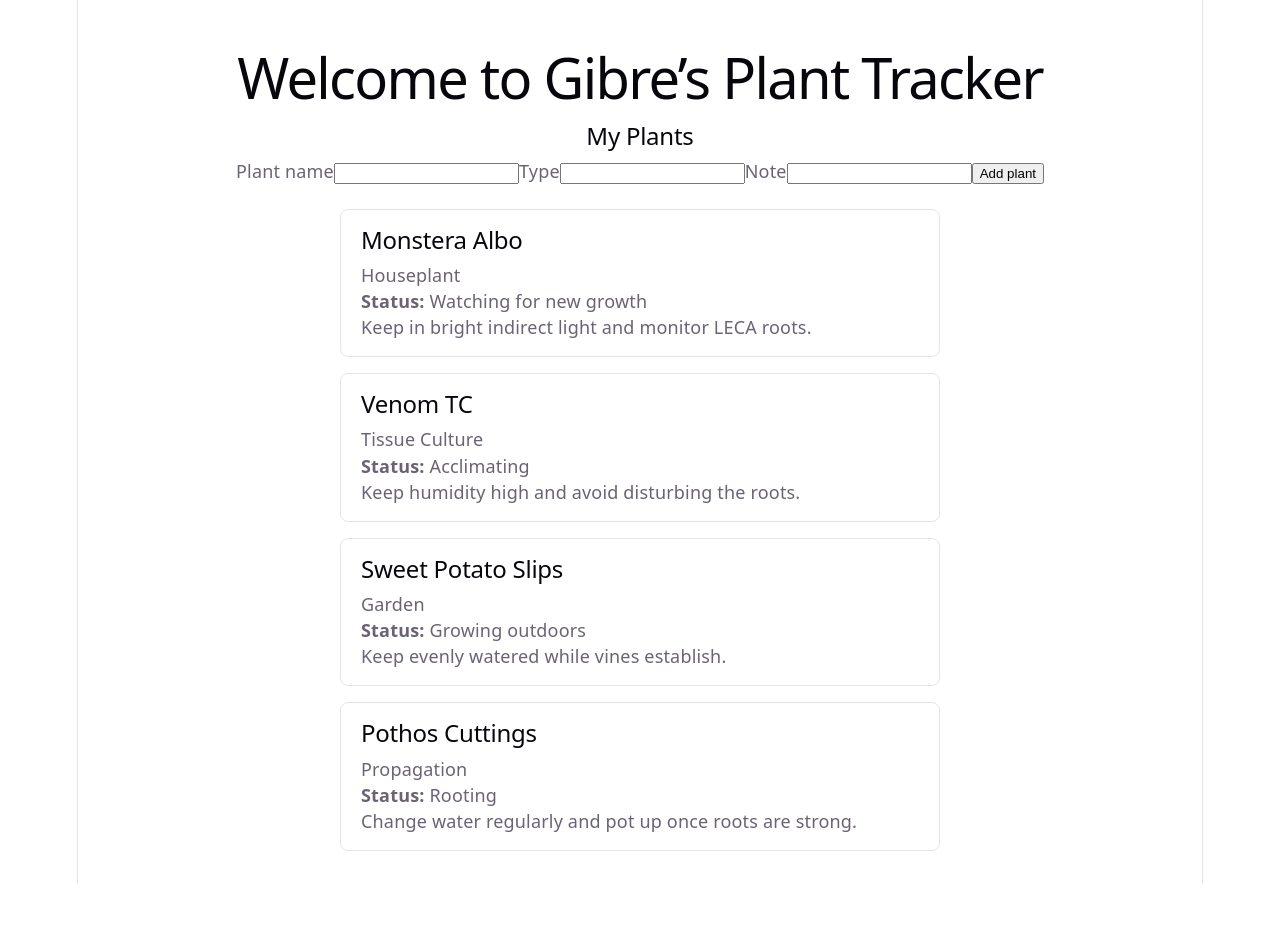
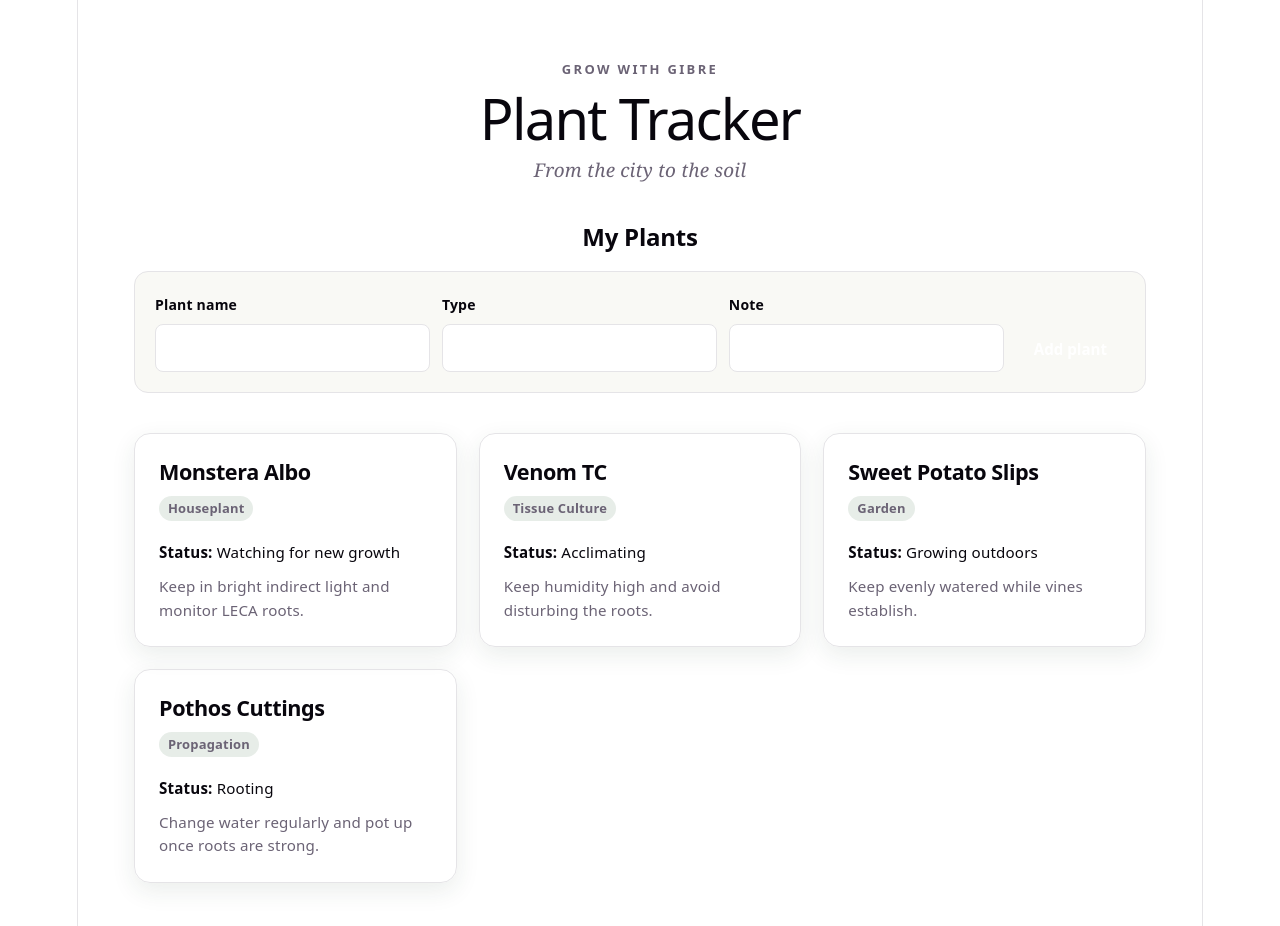
Before and after one commit to dc4622ne/plant-inventory, a React (Vite) app: page / in a window 1280 px wide. Shown: the top 926 px of the page. Before the commit the page ends 883 px from the top, so only its background shows below. Built offline with nearby package versions, Linux system fonts and the light colour scheme.

Commit message:
Improve plant card styling

```diff
--- a/src/App.css
+++ b/src/App.css
@@ -1,30 +1,206 @@
 .plant-inventory {
-  padding: 32px;
+  width: 100%;
+  padding: clamp(24px, 5vw, 56px);
+  box-sizing: border-box;
+}
+
+.brand-header {
+  max-width: 760px;
+  margin: 0 auto 40px;
+}
+
+.brand-header h1 {
+  margin: 6px 0 8px;
+  line-height: 1.08;
+}
+
+.brand-name {
+  color: var(--brand-gold);
+  font-size: 0.72rem;
+  font-weight: 800;
+  letter-spacing: 0.18em;
+  text-transform: uppercase;
+}
+
+.brand-tagline {
+  color: var(--brand-leaf);
+  font-family: 'Playfair Display', Georgia, serif;
+  font-size: 1.05rem;
+  font-style: italic;
+}
+
+.plant-section {
+  max-width: 1040px;
+  margin: 0 auto;
+}
+
+.section-title {
+  margin-bottom: 20px;
+  font-weight: 650;
+}
+
+.plant-form {
+  display: grid;
+  grid-template-columns: repeat(3, minmax(0, 1fr)) auto;
+  gap: 10px 12px;
+  align-items: end;
+  margin-bottom: 40px;
+  padding: 20px;
+  text-align: left;
+  background: var(--social-bg);
+  border: 1px solid var(--border);
+  border-radius: 14px;
+}
+
+.form-field {
+  display: grid;
+  gap: 6px;
+}
+
+.form-field label {
+  color: var(--text-h);
+  font-size: 0.78rem;
+  font-weight: 650;
+}
+
+.form-field input {
+  min-width: 0;
+  padding: 10px 12px;
+  color: var(--text-h);
+  font: inherit;
+  font-size: 0.88rem;
+  background: var(--bg);
+  border: 1px solid var(--border);
+  border-radius: 8px;
+  outline: none;
+  transition: border-color 160ms ease, box-shadow 160ms ease;
+}
+
+.form-field input:focus {
+  border-color: var(--accent);
+  box-shadow: 0 0 0 3px var(--accent-bg);
+}
+
+.plant-form button {
+  min-height: 43px;
+  padding: 10px 18px;
+  color: #fff;
+  font: inherit;
+  font-size: 0.84rem;
+  font-weight: 700;
+  background: var(--brand-deep);
+  border: 0;
+  border-radius: 8px;
+  cursor: pointer;
+  transition: filter 160ms ease, transform 160ms ease;
+}
+
+.plant-form button:hover {
+  filter: brightness(0.92);
+  transform: translateY(-1px);
+}
+
+.plant-form button:focus-visible {
+  outline: 3px solid var(--accent-border);
+  outline-offset: 2px;
 }
 
 .plant-list {
-  max-width: 600px;
-  margin: 24px auto 0;
+  margin: 0;
   padding: 0;
   display: grid;
-  gap: 16px;
-  list-style: none;
+  grid-template-columns: repeat(auto-fit, minmax(min(100%, 250px), 1fr));
+  gap: 22px;
   text-align: left;
 }
 
 .plant-card {
-  padding: 16px 20px;
+  position: relative;
+  overflow: hidden;
+  padding: 24px;
+  background: color-mix(in srgb, var(--brand-cream) 42%, #fff);
   border: 1px solid var(--border);
-  border-radius: 8px;
+  border-radius: 16px;
+  box-shadow: 0 8px 24px rgba(31, 61, 43, 0.09);
+  transition: box-shadow 180ms ease, transform 180ms ease;
 }
 
-.plant-card h3 {
-  margin: 0 0 4px;
-  color: var(--text-h);
+.plant-card::before {
+  content: '';
+  position: absolute;
+  inset: 0 auto 0 0;
+  width: 4px;
+  background: linear-gradient(var(--brand-gold), var(--brand-leaf));
 }
 
-@media (max-width: 600px) {
-  .plant-inventory {
-    padding: 20px;
+.plant-card:hover {
+  box-shadow: 0 14px 34px rgba(31, 61, 43, 0.15);
+  transform: translateY(-3px);
+}
+
+.plant-card h2 {
+  margin: 0 0 8px;
+  font-size: 1.2rem;
+  font-weight: 700;
+  line-height: 1.25;
+  letter-spacing: -0.02em;
+}
+
+.plant-type {
+  display: inline-block;
+  margin-bottom: 18px;
+  padding: 4px 9px;
+  color: var(--brand-green);
+  font-size: 0.72rem;
+  font-weight: 700;
+  line-height: 1.3;
+  background: rgba(107, 143, 113, 0.16);
+  border-radius: 999px;
+}
+
+.plant-status {
+  margin-bottom: 10px;
+  color: var(--text-h);
+  font-size: 0.84rem;
+}
+
+.plant-note {
+  font-size: 0.84rem;
+  line-height: 1.55;
+}
+
+@media (max-width: 760px) {
+  .plant-form {
+    grid-template-columns: 1fr;
+  }
+
+  .plant-form button {
+    margin-top: 4px;
   }
 }
+
+@media (max-width: 480px) {
+  .plant-inventory {
+    padding: 24px 16px 36px;
+  }
+
+  .brand-header {
+    margin-bottom: 30px;
+  }
+
+  .plant-form,
+  .plant-card {
+    padding: 18px;
+  }
+
+  .plant-list {
+    gap: 16px;
+  }
+}
+
+@media (prefers-reduced-motion: reduce) {
+  .plant-card,
+  .plant-form button {
+    transition: none;
+  }
+}
--- a/src/App.jsx
+++ b/src/App.jsx
@@ -53,11 +53,16 @@ function App() {
 
   return (
     <main className="plant-inventory">
-      <h1>Welcome to Gibre’s Plant Tracker</h1>
+      <header className="brand-header">
+        <p className="brand-name">Grow With Gibre</p>
+        <h1>Plant Tracker</h1>
+        <p className="brand-tagline">From the city to the soil</p>
+      </header>
 
-      <section aria-labelledby="plant-list-heading">
-        <h2 id="plant-list-heading">My Plants</h2>
-        <form onSubmit={handleSubmit}>
+      <section className="plant-section" aria-labelledby="plant-list-heading">
+        <h2 className="section-title" id="plant-list-heading">My Plants</h2>
+        <form className="plant-form" onSubmit={handleSubmit}>
+          <div className="form-field">
             <label htmlFor="plant-name">Plant name</label>
             <input
               id="plant-name"
@@ -66,7 +71,9 @@ function App() {
               onChange={(event) => setName(event.target.value)}
               required
             />
+          </div>
 
+          <div className="form-field">
             <label htmlFor="plant-type">Type</label>
             <input
               id="plant-type"
@@ -75,7 +82,9 @@ function App() {
               onChange={(event) => setType(event.target.value)}
               required
             />
+          </div>
 
+          <div className="form-field">
             <label htmlFor="plant-note">Note</label>
             <input
               id="plant-note"
@@ -84,6 +93,7 @@ function App() {
               onChange={(event) => setNote(event.target.value)}
               required
             />
+          </div>
 
           <button type="submit">Add plant</button>
         </form>
@@ -91,9 +101,9 @@ function App() {
           {plants.map((plant) => (
             <article className="plant-card" key={plant.name}>
               <h2>{plant.name}</h2>
-              <p>{plant.type}</p>
-              <p><strong>Status:</strong> {plant.status}</p>
-              <p>{plant.careNote}</p>
+              <p className="plant-type">{plant.type}</p>
+              <p className="plant-status"><strong>Status:</strong> {plant.status}</p>
+              <p className="plant-note">{plant.careNote}</p>
             </article>
           ))}
         </div>
```
Lines whose indentation alone changed are shown as unchanged.
